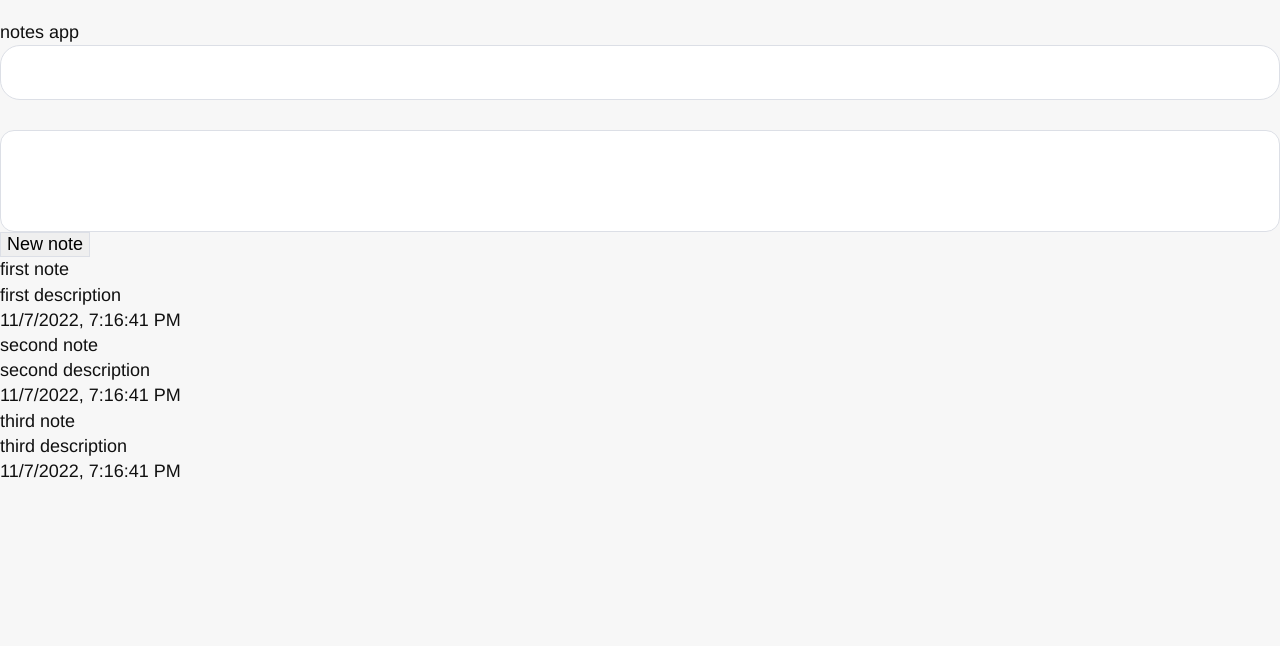
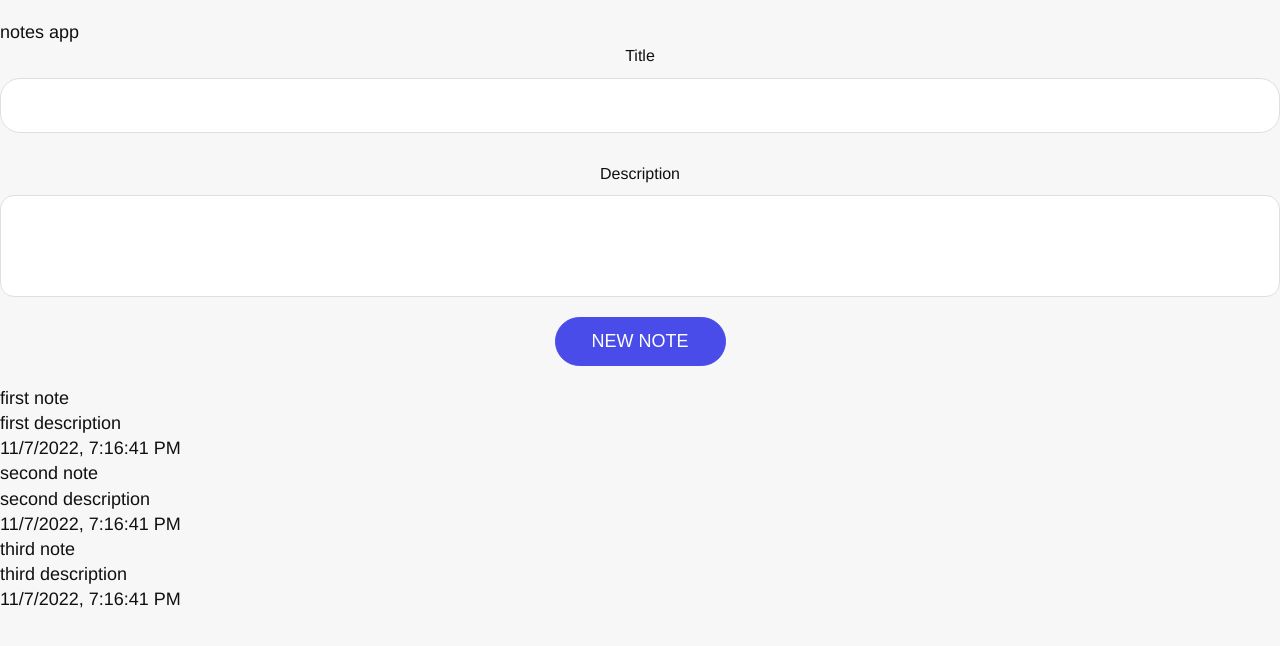
Before and after one commit to flywerk/vue2-cli-notes-app, a Vue app: page / in a window 1280 px wide. Shown: the top 646 px of the page. Built offline with nearby package versions, Linux system fonts and the light colour scheme.

Commit message:
Component NewNote
added newnote component

```diff
--- a/src/App.vue
+++ b/src/App.vue
@@ -5,14 +5,11 @@
 				<div class="container">
 					<div id="app">
 						<h1>{{ title }}</h1>
+						<!-- warning message -->
+						<message v-if="message" :message="message" />
 
-						<message v-if="message" :message="message" />
-						<!-- new note -->
-						<div class="new-note">
-							<input v-model="note.title" type="text" name="" id="" />
-							<textarea v-model="note.description"></textarea>
-							<button @click="addNote">New note</button>
-						</div>
+						<newNote :note="note" @addNote="addNote" />
+
 						<!-- note list -->
 						<div class="notes">
 							<div class="note" v-for="(note, index) in notes" :key="index">
@@ -34,9 +31,11 @@
 
 <script>
 import message from "@/components/Message.vue"
+import newNote from "@/components/NewNote.vue"
 export default {
 	components: {
 		message,
+		newNote,
 	},
 	data() {
 		return {
--- a/src/assets/scss/common/buttons.scss
+++ b/src/assets/scss/common/buttons.scss
@@ -1,6 +1,6 @@
 .btn {
 	display: inline-block;
-  padding: .8em 2em;
+	padding: 0.8em 2em;
 	line-height: 1;
 	text-transform: uppercase;
 	cursor: pointer;
--- /dev/null
+++ b/src/components/NewNote.vue
@@ -0,0 +1,35 @@
+<template>
+	<!-- new note -->
+	<div class="new-note">
+		<label>Title</label>
+		<input v-model="note.title" type="text" name="" id="" />
+		<label>Description</label>
+		<textarea v-model="note.description"></textarea>
+		<button class="btn btnPrimary" @click="addNote">New note</button>
+	</div>
+</template>
+
+<script>
+export default {
+	props: {
+		note: {
+			type: Object,
+			required: true,
+		},
+	},
+	methods: {
+		addNote() {
+			this.$emit("addNote", this.note)
+		},
+	},
+}
+</script>
+
+<style lang="scss">
+.new-note {
+	text-align: center;
+}
+.btn {
+	margin: 20px;
+}
+</style>
```
Lines whose indentation alone changed are shown as unchanged.
